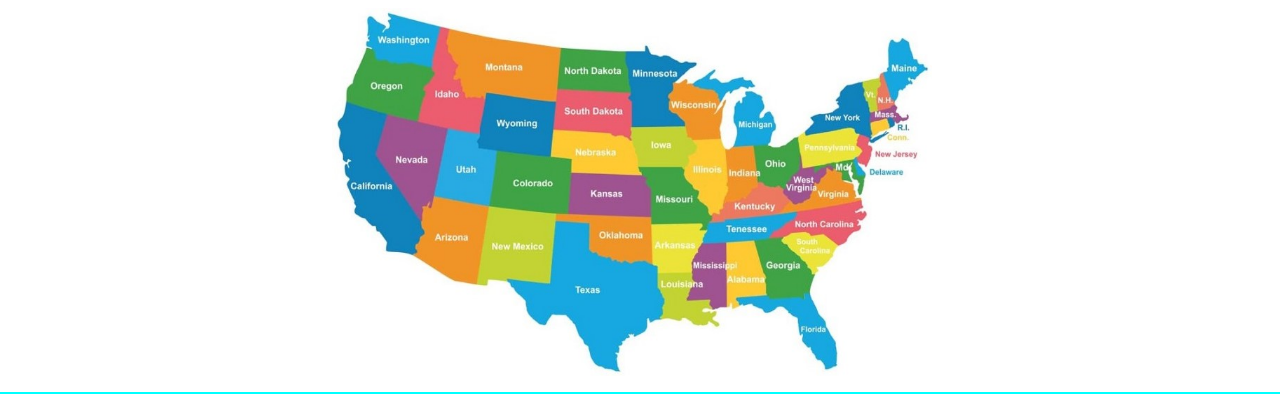
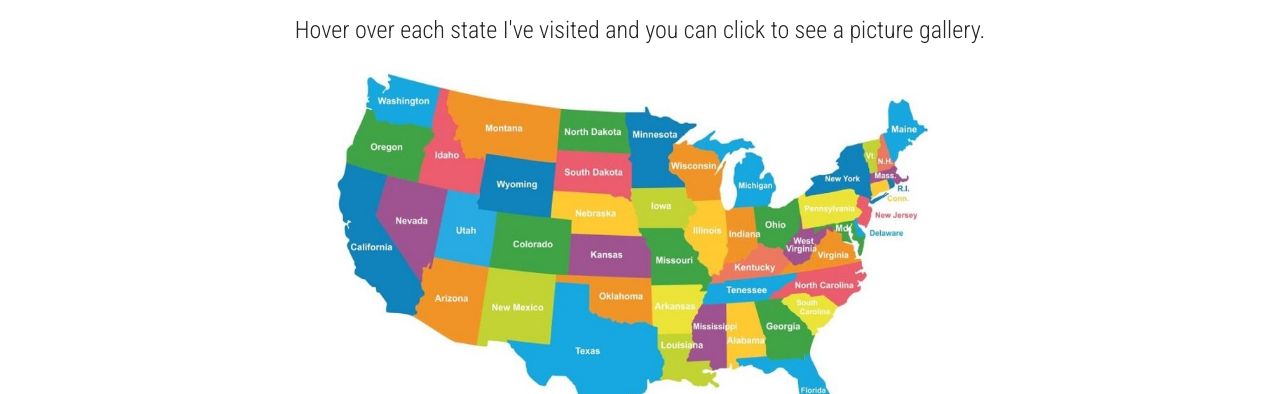
Before and after one commit to ErinLane85/Travel, a plain HTML site: page gallery.html in a window 1280 px wide. Shown: the part 120-514 px from the top of the page. Drawn offline with nearby package versions, Linux system fonts and the light colour scheme.

Commit message:
finished adding the modals to all states. added heading to gallary page.

```diff
--- a/gallery.html
+++ b/gallery.html
@@ -37,9 +37,11 @@
  </nav>
  </header>
 <main>
+  <div class="container" style="text-align: center; padding-bottom: 0;">
+    <h4>Hover over each state I've visited and you can click to see a picture gallery.</h4>
+  </div>
   <div class="container-fluid" id="map">
     <img src="img/USA-Map.jpg" alt="usa map" height="400" width="600" style="border:0; margin-left:20rem; padding-top: 1rem; padding-bottom: 1rem;" usemap="#usamap">
-
     <map name="usamap">
       <area shape="poly" coords="16,112,64,128,22,135,56,207,131,312,120,343,76,338,33,288,21,334,13,174" alt="california" href="#"  data-bs-toggle="modal" data-bs-target="#ca">
       <div class="modal" id="ca">
```
